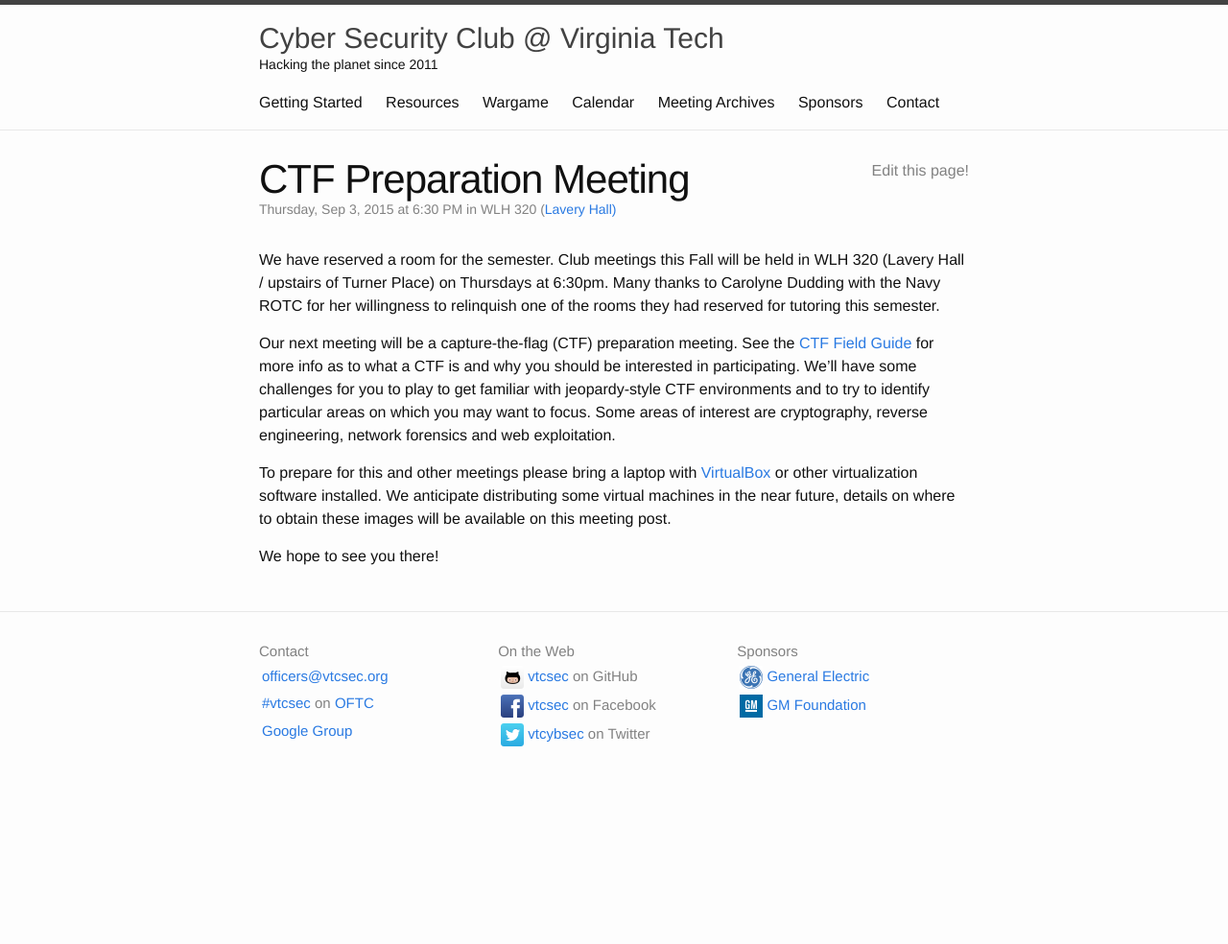
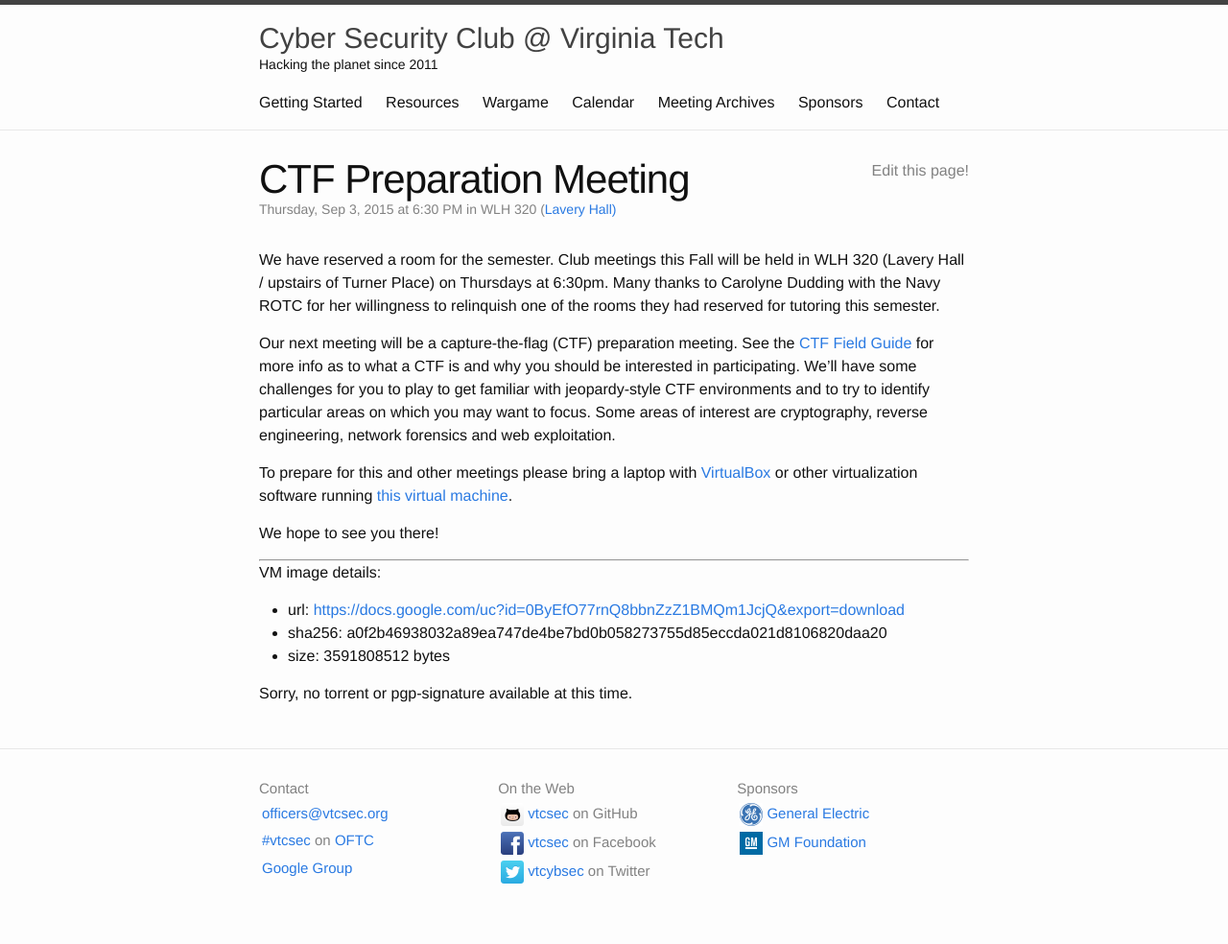
Before and after one commit to VTCSec/vtcsec.org, a Jekyll site: the page built from _meetings/2015-09-03-first-meeting.md, in a window 1280 px wide. Shown: the whole page at 96% size. Built offline with Jekyll 4.4.1, drawn with Linux system fonts in a browser that asks for light colours; before the commit the page ends 900 px from its top, so only the background shows below that.

Commit message:
Add link to VM on Google Drive.
We should probably find a better place to store vm images in the future.

```diff
--- a/_meetings/2015-09-03-first-meeting.md
+++ b/_meetings/2015-09-03-first-meeting.md
@@ -5,9 +5,20 @@ We have reserved a room for the semester. Club meetings this Fall will be held i
 
 Our next meeting will be a capture-the-flag (CTF) preparation meeting. See the [CTF Field Guide][ctfguide] for more info as to what a CTF is and why you should be interested in participating. We'll have some challenges for you to play to get familiar with jeopardy-style CTF environments and to try to identify particular areas on which you may want to focus. Some areas of interest are cryptography, reverse engineering, network forensics and web exploitation.
 
-To prepare for this and other meetings please bring a laptop with [VirtualBox][virtualbox] or other virtualization software installed. We anticipate distributing some virtual machines in the near future, details on where to obtain these images will be available on this meeting post.
+To prepare for this and other meetings please bring a laptop with [VirtualBox][virtualbox] or other virtualization software running [this virtual machine][vm].
 
 We hope to see you there!
 
+---
+
+VM image details:
+
+ - url: <https://docs.google.com/uc?id=0ByEfO77rnQ8bbnZzZ1BMQm1JcjQ&export=download>
+ - sha256: a0f2b46938032a89ea747de4be7bd0b058273755d85eccda021d8106820daa20
+ - size: 3591808512 bytes
+
+Sorry, no torrent or pgp-signature available at this time.
+
 [virtualbox]: https://www.virtualbox.org/
 [ctfguide]: https://trailofbits.github.io/ctf/
+[vm]: https://docs.google.com/uc?id=0ByEfO77rnQ8bbnZzZ1BMQm1JcjQ&export=download
```
